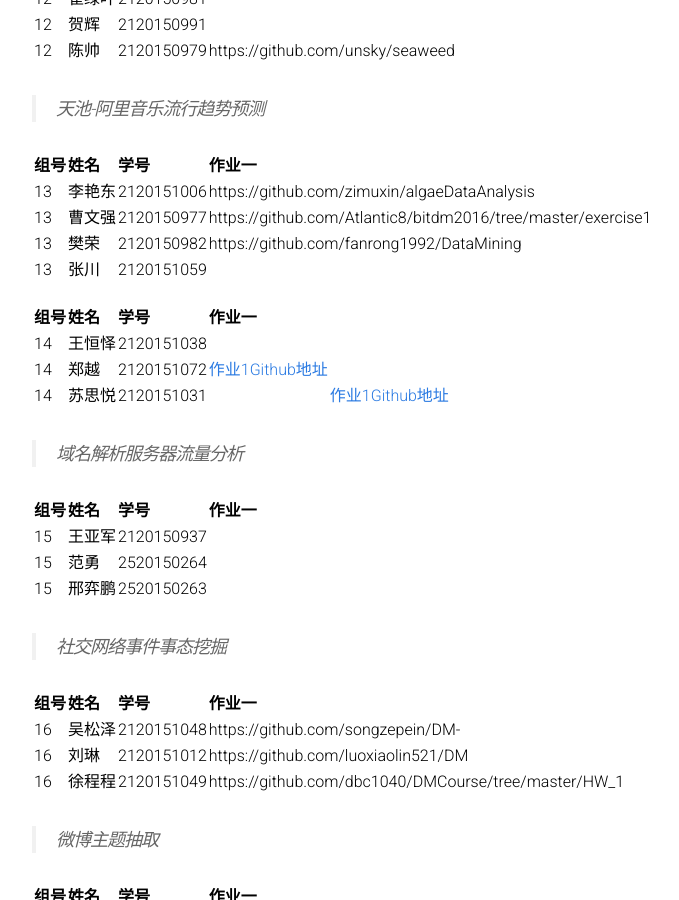
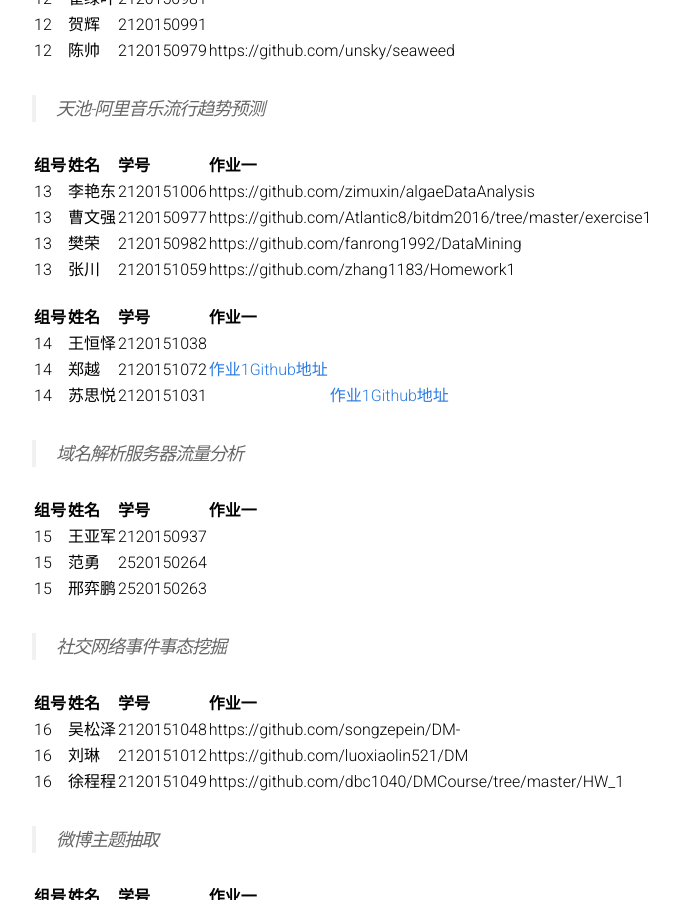
Before and after one commit to BITDM/bitdm.github.io, a Jekyll site: the page built from 2016/groups.md, in a window 1280 px wide and 900 px high, scrolled down 2478 px. Shown: the whole window, without its empty margins (208-887 px from the left). Built offline with Jekyll 4.4.1, drawn with Linux system fonts in a browser that asks for light colours; some of the changed lines change nothing that is shown.

Commit message:
Update groups.md

```diff
--- a/2016/groups.md
+++ b/2016/groups.md
@@ -107,7 +107,7 @@ permalink: /2016/groups/
 |13|李艳东|2120151006|https://github.com/zimuxin/algaeDataAnalysis|
 |13|曹文强|2120150977|https://github.com/Atlantic8/bitdm2016/tree/master/exercise1|
 |13|樊荣|2120150982|https://github.com/fanrong1992/DataMining|
-|13|张川|2120151059|
+|13|张川|2120151059|https://github.com/zhang1183/Homework1|
 
 
 |组号|姓名|学号|作业一|
```
